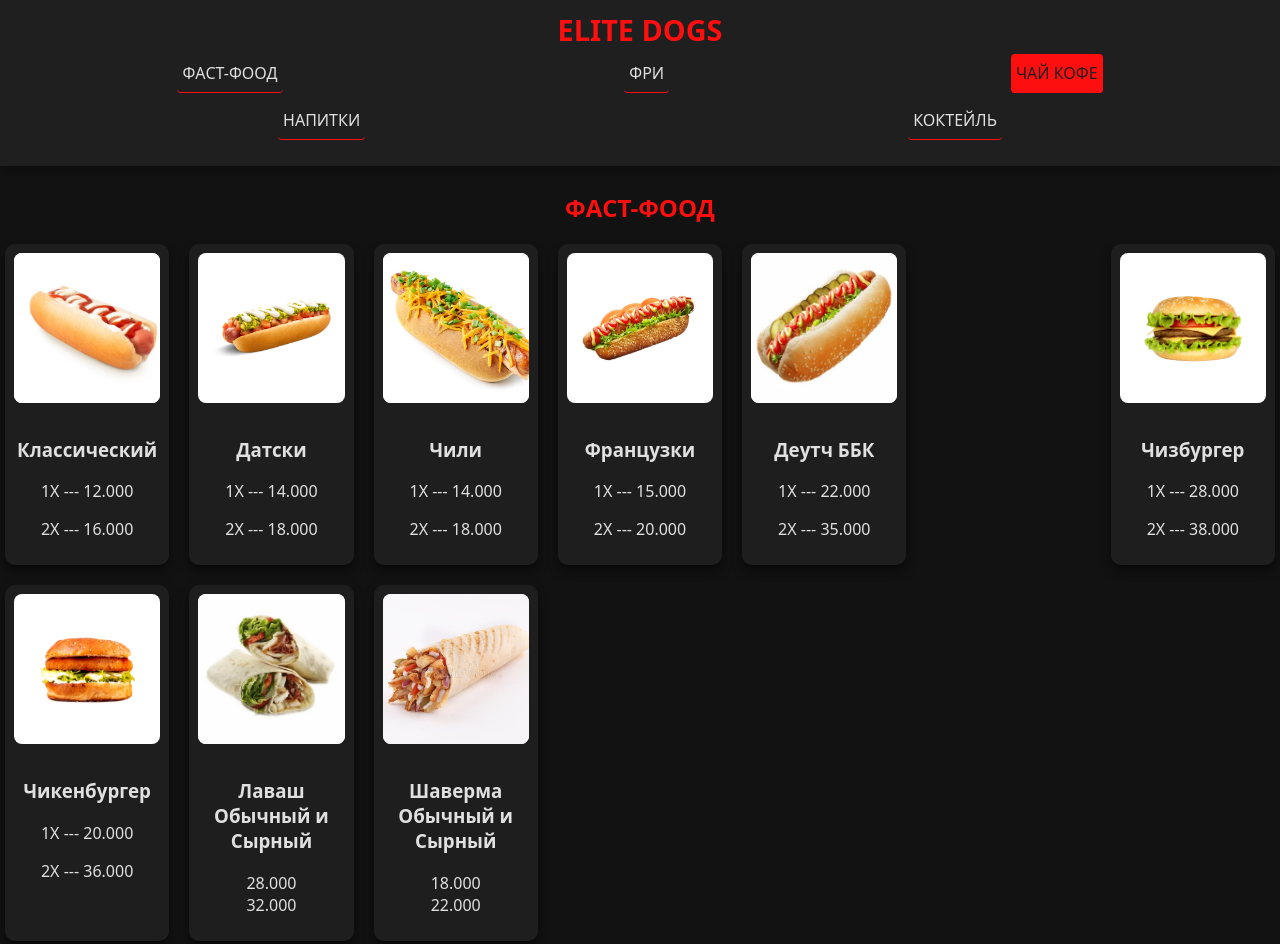
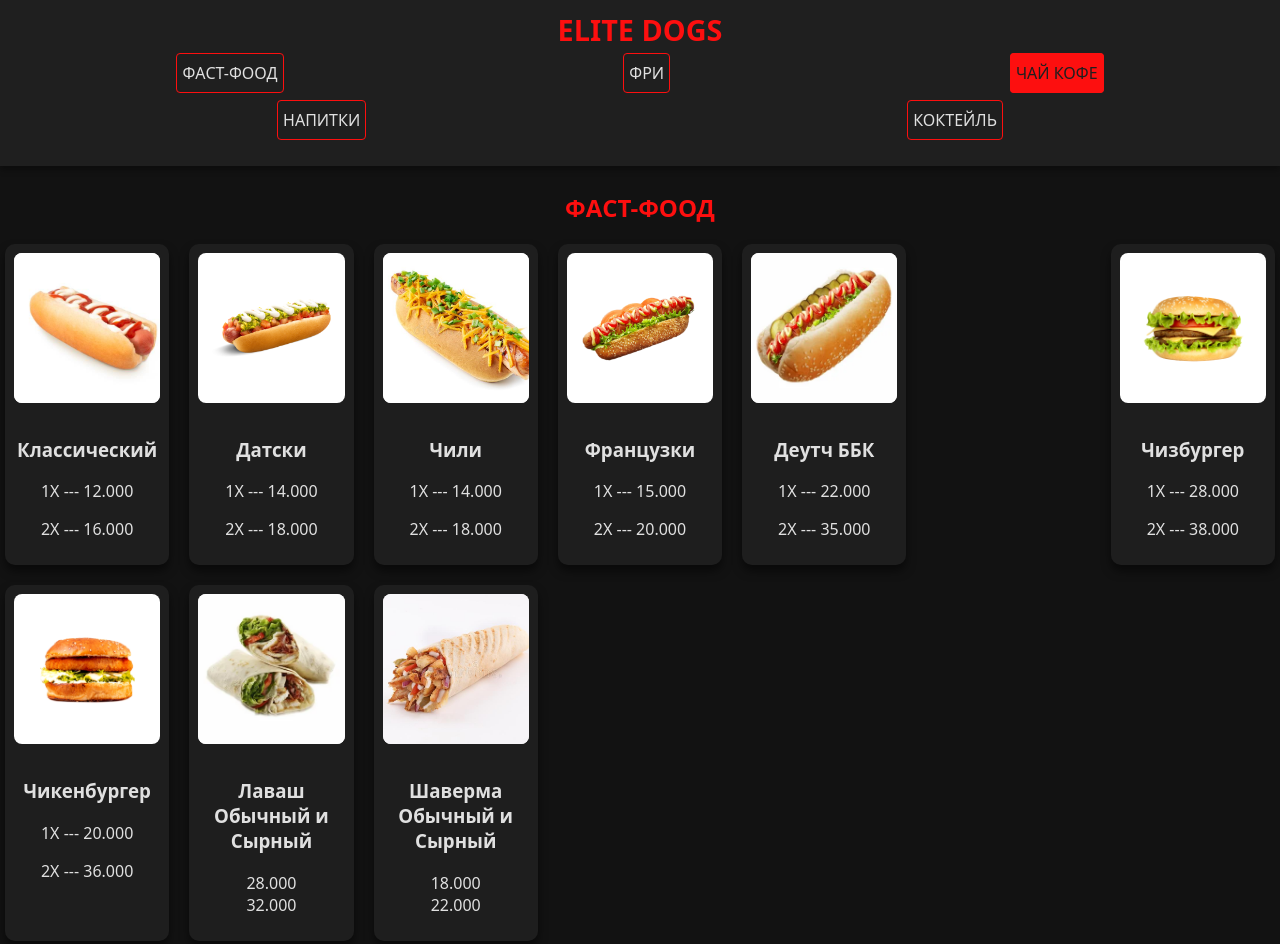
Before and after one commit to sobirov0411/elite-dogs, a plain HTML site: page index.html in a window 1280 px wide. Shown: the top 944 px of the page. Drawn offline with Linux system fonts and the light colour scheme.

Commit message:
sdvuhfioasvhahoag

```diff
--- a/styles.css
+++ b/styles.css
@@ -43,7 +43,7 @@ nav ul li a {
     padding: 8px 5px;
     border-radius: 4px;
     transition:  color 0.3s ease;
-    border-bottom: 1px solid #fd0f0f;
+    border: 1px solid #fd0f0f;
     margin: 3px;
 }
 
```
